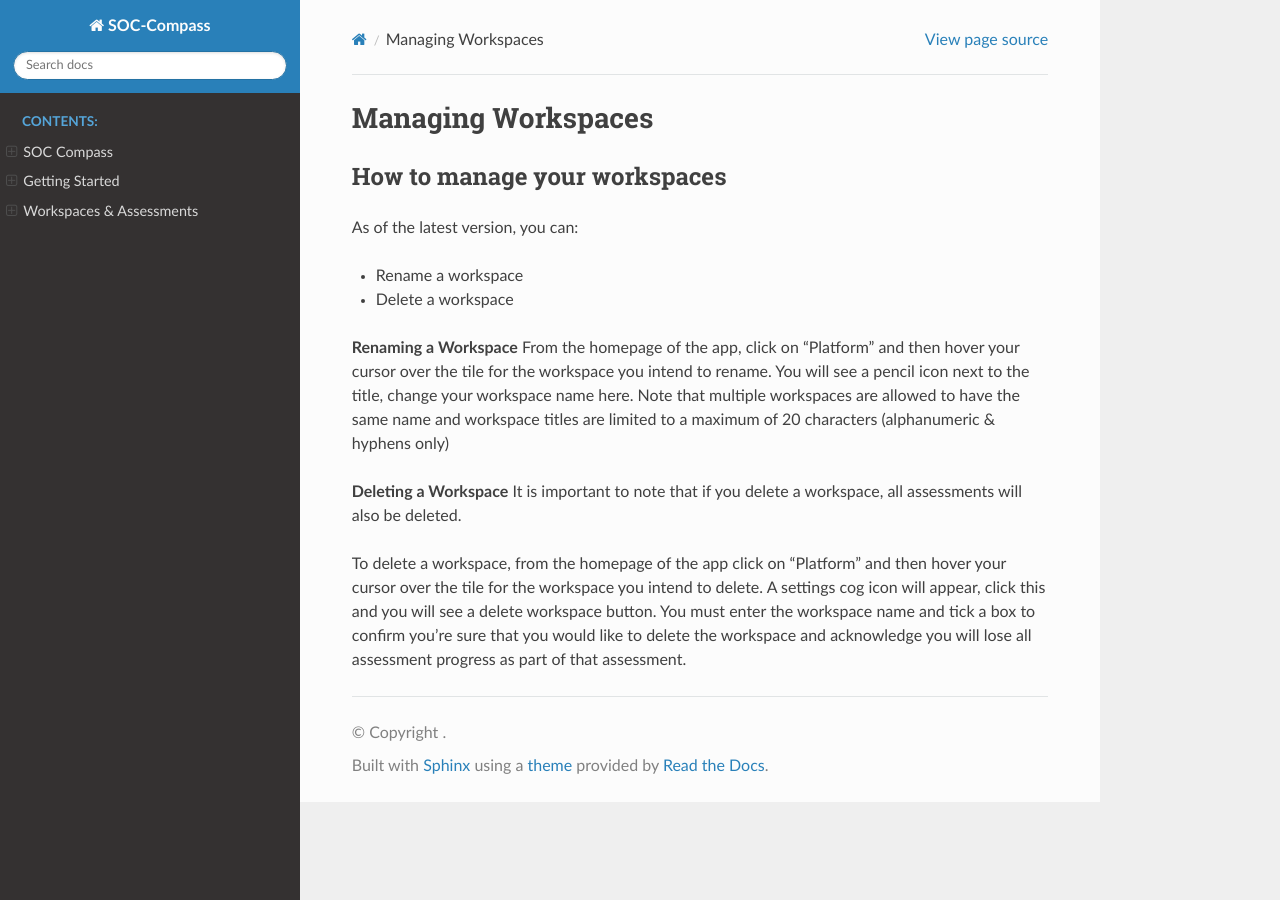
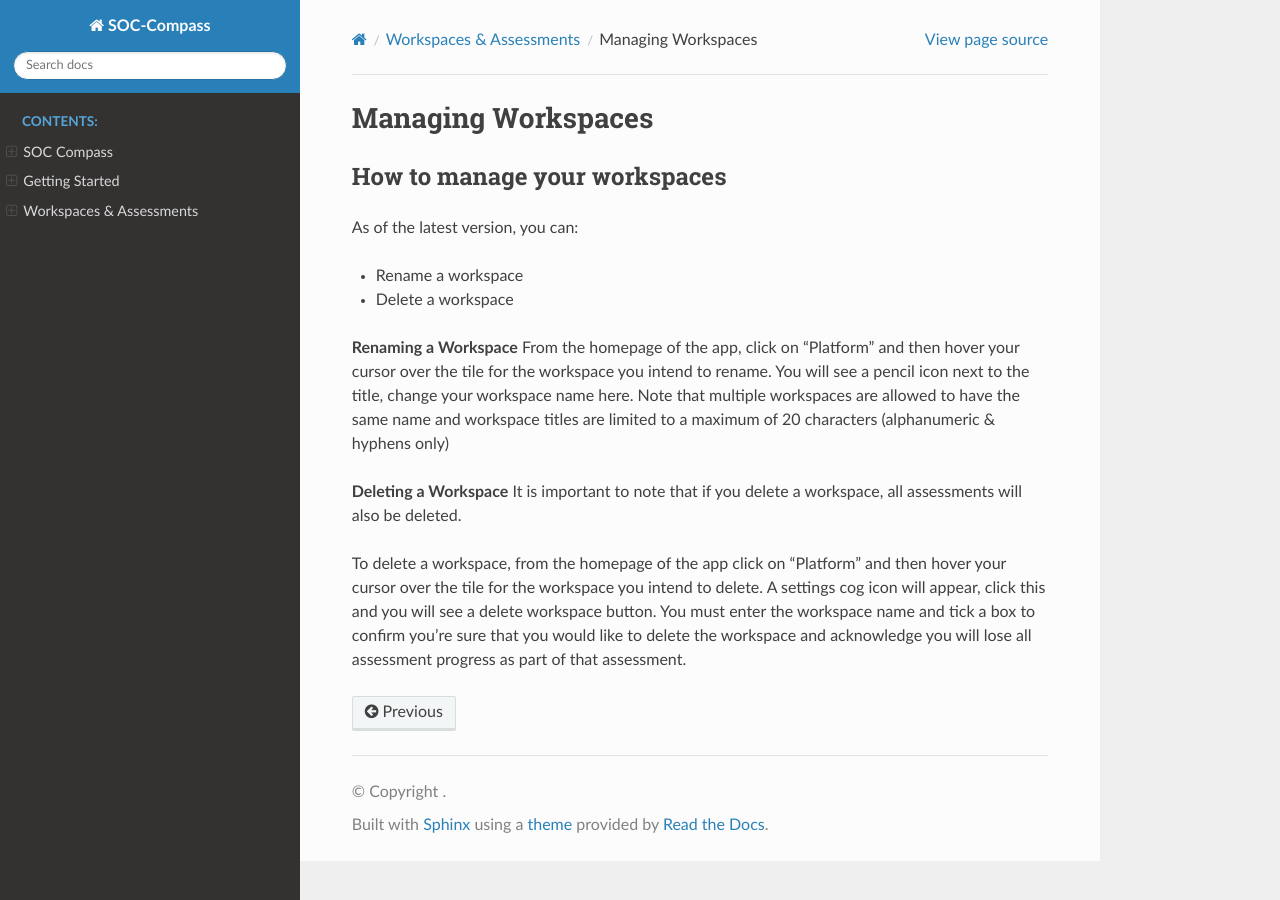
Before and after one commit to mikecybersec/SOC-Compass, a Sphinx documentation site: the page built from docs/managing_assessments.rst, in a window 1280 px wide. Built offline with Sphinx 7.4.7 and the Read the Docs theme 3.1.0, drawn with Linux system fonts in a browser that asks for light colours; pages that are not in the unit, such as notebooks, are missing from menus.

Commit message:
Update workspaces_and_assessments documentation to replace 'creating_assessment' with 'managing_assessments' for better clarity and organization.

```diff
--- a/docs/workspaces_and_assessments.rst
+++ b/docs/workspaces_and_assessments.rst
@@ -23,4 +23,4 @@
 .. toctree::
    :hidden:
 
-   creating_assessment
+   managing_assessments
```
